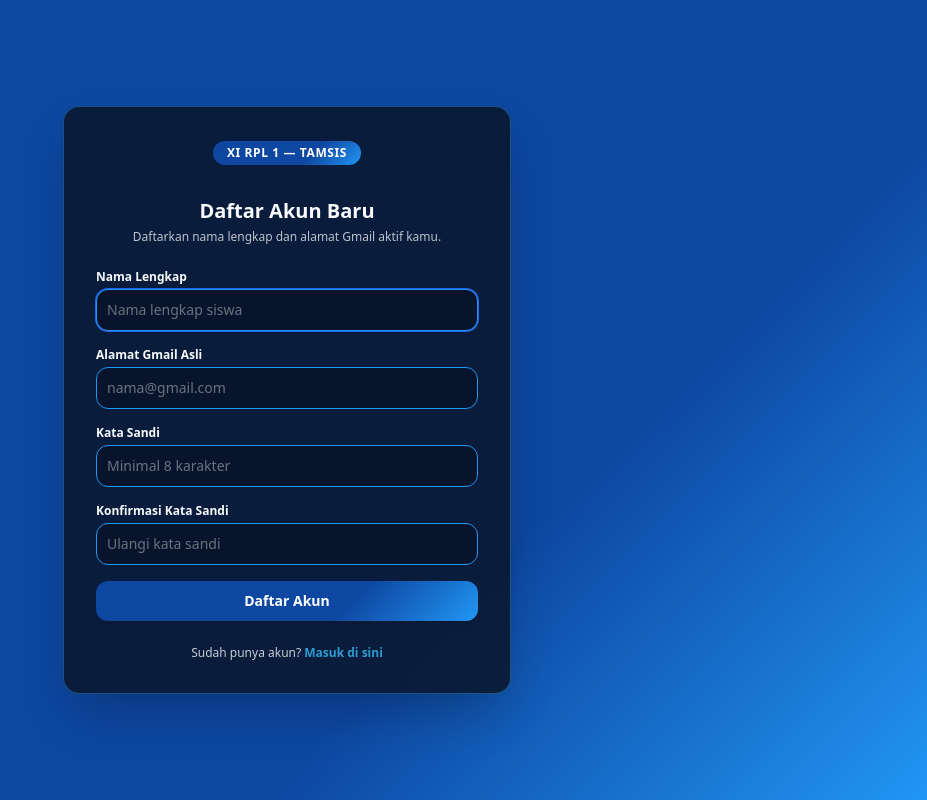
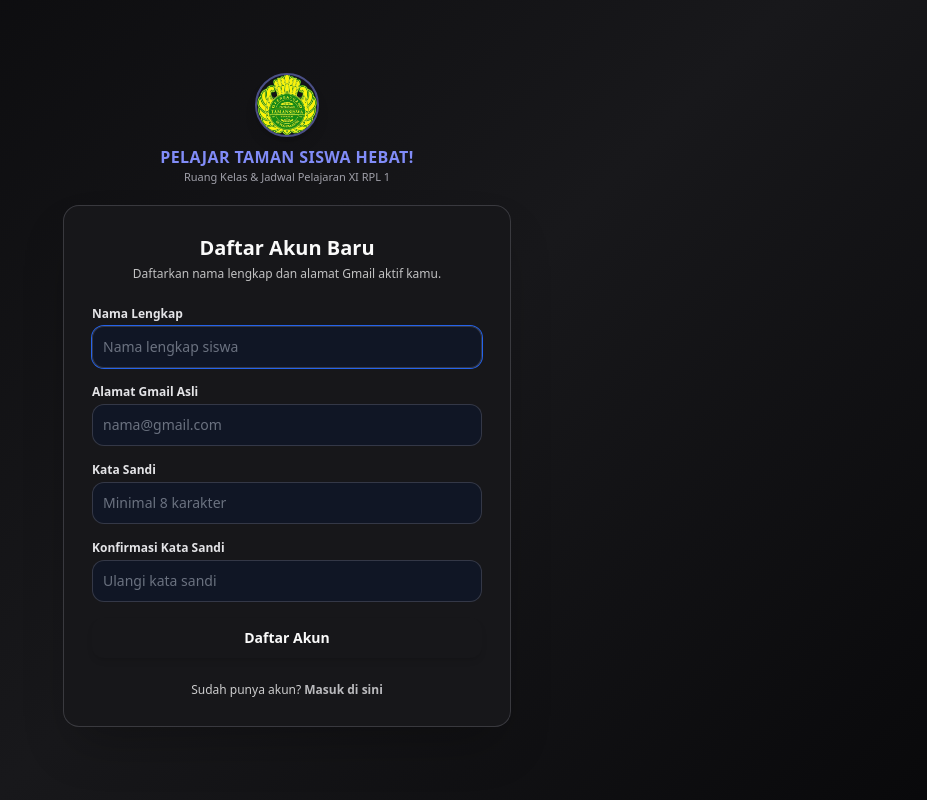
Before and after one commit to Yatagam120/HIDUPTAMSIS44, a Laravel app: page /register in a window 1280 px wide. Shown: the whole page, without its empty margins (353-1280 px from the left). Run offline with Laravel 12, Linux system fonts and the light colour scheme; style sheets or scripts are compiled from the project's sources; parts of the project's set-up code (start-up, migrations or seed data) failed here and were passed over.

Commit message:
Update guest.blade.php with fresh CSRF auto-refresh and session fix for 419 Page Expired

```diff
--- a/app/Providers/AppServiceProvider.php
+++ b/app/Providers/AppServiceProvider.php
@@ -2,6 +2,7 @@
 
 namespace App\Providers;
 
+use Illuminate\Support\Facades\Schema;
 use Illuminate\Support\Facades\URL;
 use Illuminate\Support\ServiceProvider;
 
@@ -14,8 +15,28 @@ class AppServiceProvider extends ServiceProvider
 
     public function boot(): void
     {
-        if ($this->app->environment('production')) {
+        // 1. Paksa HTTPS jika berjalan di Railway / production
+        if ($this->app->environment('production') || str_contains((string) request()->getHost(), 'railway.app')) {
             URL::forceScheme('https');
+        }
+
+        // 2. Pastikan session cookie selalu valid & tidak terkunci domain salah
+        config([
+            'session.domain' => null,
+            'session.same_site' => 'lax',
+            'session.secure' => request()->isSecure() || $this->app->environment('production'),
+            'session.lifetime' => 43200,
+        ]);
+
+        // 3. Jika SESSION_DRIVER=database tapi tabel sessions belum ada, fallback aman ke file
+        if (config('session.driver') === 'database') {
+            try {
+                if (!Schema::hasTable('sessions')) {
+                    config(['session.driver' => 'file']);
+                }
+            } catch (\Throwable $e) {
+                config(['session.driver' => 'file']);
+            }
         }
     }
 }
--- a/resources/views/layouts/guest.blade.php
+++ b/resources/views/layouts/guest.blade.php
@@ -1,42 +1,121 @@
 <!DOCTYPE html>
-<html lang="id" data-theme="academic" data-font="sans">
+<html lang="{{ str_replace('_', '-', app()->getLocale()) }}">
 <head>
     <meta charset="utf-8">
-    <meta name="viewport" content="width=device-width, initial-scale=1">
+    <meta name="viewport" content="width=device-width, initial-scale=1.0, viewport-fit=cover">
     <meta name="csrf-token" content="{{ csrf_token() }}">
+
     <title>XI RPL 1 - Tamsis</title>
+
     @vite(['resources/css/app.css', 'resources/js/app.js'])
+
     <style>
+        :root {
+            --bg-gradient: linear-gradient(135deg, #09090b 0%, #18181b 55%, #09090b 100%);
+            --bg-card: rgba(24, 24, 27, 0.94);
+            --text-main: #fafafa;
+            --primary: #6366f1;
+            --border-color: rgba(161, 161, 170, 0.25);
+        }
+
         body {
-            background: linear-gradient(135deg, #0D47A1 0%, #0D47A1 68%, #2196F3 100%);
+            background: var(--bg-gradient);
+            color: var(--text-main);
             min-height: 100vh;
-            font-family: ui-sans-serif, system-ui, sans-serif;
+            margin: 0;
+            font-family: 'Figtree', system-ui, -apple-system, sans-serif;
         }
-        .auth-card {
-            background: rgba(10, 25, 52, 0.92);
-            color: #f8fafc;
-            backdrop-filter: blur(12px);
-            border: 1px solid rgba(56, 189, 248, 0.35);
+
+        .guest-card {
+            background-color: var(--bg-card);
+            color: var(--text-main);
+            border: 1px solid var(--border-color);
+            backdrop-filter: blur(14px);
         }
-        .auth-btn {
-            background: linear-gradient(135deg, #0D47A1 0%, #0D47A1 65%, #2196F3 100%);
-            color: #ffffff;
+
+        .guest-card input {
+            background-color: rgba(15, 23, 42, 0.72) !important;
+            color: #ffffff !important;
+            border-color: var(--border-color) !important;
         }
-        input {
-            background-color: #07142b !important;
-            color: #f8fafc !important;
-            border-color: #2196F3 !important;
+
+        .guest-card label,
+        .guest-card span,
+        .guest-card a {
+            color: #e4e4e7;
         }
     </style>
 </head>
-<body class="antialiased flex items-center justify-center p-4">
-    <div class="w-full max-w-md auth-card rounded-2xl shadow-2xl p-7 sm:p-8">
-        <div class="text-center mb-6">
-            <div class="inline-block px-3.5 py-1 rounded-full text-xs font-extrabold tracking-wider uppercase auth-btn mb-2">
-                XI RPL 1 — Tamsis
-            </div>
+<body class="antialiased flex flex-col items-center justify-center min-h-screen px-4 py-8">
+    <div class="w-full max-w-md space-y-5">
+        <!-- Header Logo Tamansiswa -->
+        <div class="flex flex-col items-center text-center space-y-2">
+            <a href="{{ url('/') }}" class="flex flex-col items-center gap-2">
+                <img src="{{ asset('images/tamsis.jpeg') }}"
+                     onerror="this.src='{{ asset('images/logo-tamsis.png') }}'; this.onerror=function(){this.style.display='none';};"
+                     alt="Logo Perguruan Tamansiswa"
+                     class="w-16 h-16 rounded-full object-cover border-2 border-indigo-400/50 shadow-lg">
+                <div>
+                    <div class="text-base font-extrabold tracking-wide text-indigo-400">
+                        PELAJAR TAMAN SISWA HEBAT!
+                    </div>
+                    <div class="text-[11px] text-zinc-400">
+                        Ruang Kelas & Jadwal Pelajaran XI RPL 1
+                    </div>
+                </div>
+            </a>
         </div>
-        {{ $slot }}
+
+        <!-- Card Form Login / Register -->
+        <div class="guest-card rounded-2xl p-6 sm:p-7 shadow-2xl">
+            {{ $slot }}
+        </div>
     </div>
+
+    <script>
+        // 1. Paksa reload jika halaman Login/Register dibuka dari cache browser (Back/Forward atau setelah Register)
+        window.addEventListener('pageshow', function (event) {
+            if (event.persisted) {
+                window.location.reload();
+            }
+        });
+
+        // 2. Auto-refresh token CSRF tepat sebelum form Login/Register disubmit agar tidak pernah 419 Page Expired
+        document.addEventListener('DOMContentLoaded', function () {
+            document.querySelectorAll('form').forEach(function (form) {
+                form.addEventListener('submit', async function (e) {
+                    if (form.dataset.csrfRefreshed === '1') return;
+                    e.preventDefault();
+
+                    const submitBtn = form.querySelector('button[type="submit"], input[type="submit"]');
+                    if (submitBtn) {
+                        submitBtn.disabled = true;
+                        submitBtn.style.opacity = '0.7';
+                    }
+
+                    try {
+                        const res = await fetch(window.location.href, {
+                            method: 'GET',
+                            credentials: 'same-origin',
+                            cache: 'no-store'
+                        });
+                        const html = await res.text();
+                        const doc = new DOMParser().parseFromString(html, 'text/html');
+                        const freshToken = doc.querySelector('input[name="_token"]')?.value;
+                        const tokenInput = form.querySelector('input[name="_token"]');
+
+                        if (freshToken && tokenInput) {
+                            tokenInput.value = freshToken;
+                        }
+                    } catch (err) {
+                        // Tetap lanjut submit menggunakan token yang ada jika offline
+                    }
+
+                    form.dataset.csrfRefreshed = '1';
+                    form.submit();
+                });
+            });
+        });
+    </script>
 </body>
 </html>
```
